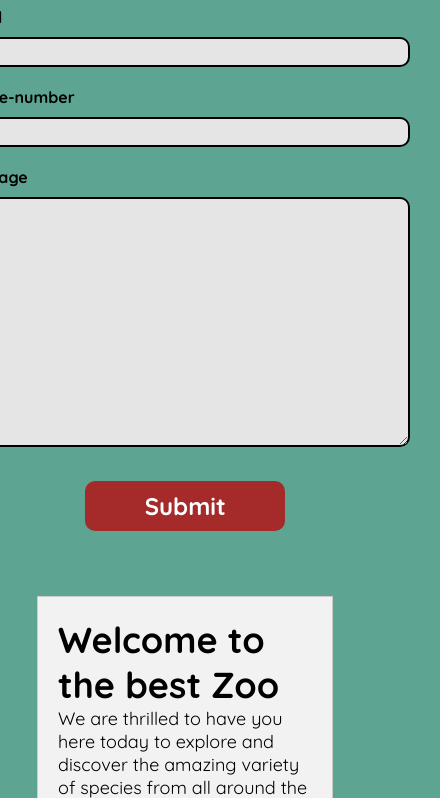
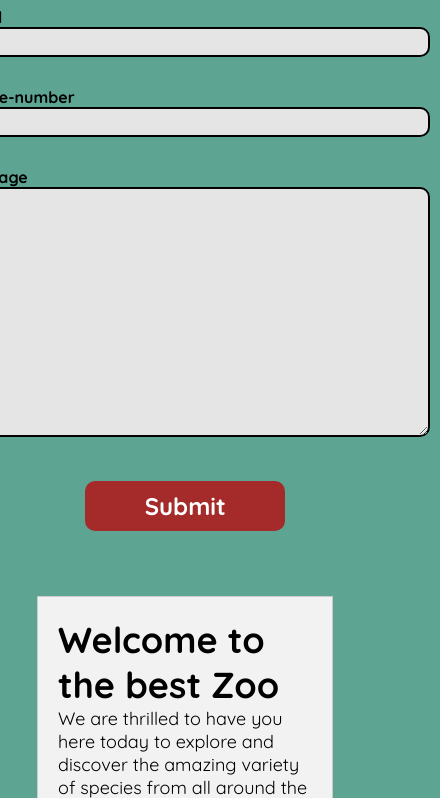
Before and after one commit to katelyndb/FinalZooProject, a plain HTML site: page contact.html in a window 390 px wide. Shown: the part 168-966 px from the top of the page, 440 px wide, since content can reach past the window. Drawn offline with Linux system fonts and the light colour scheme.

Commit message:
contact responsiveness

```diff
--- a/css/small.css
+++ b/css/small.css
@@ -211,10 +211,10 @@ iframe{
 
 .form form input, .form textarea {
     font-size: 1em;
-    width: 450px;
+    width: 470px;
     height: 30px;
-    padding: 10px;
-    margin: 10px auto;
+    padding: 10px 12px;
+    margin: 0 10px 20px 0;
     border: 2px solid black;
     border-radius: 10px;
     /* font-size: 1.5em; */
```
